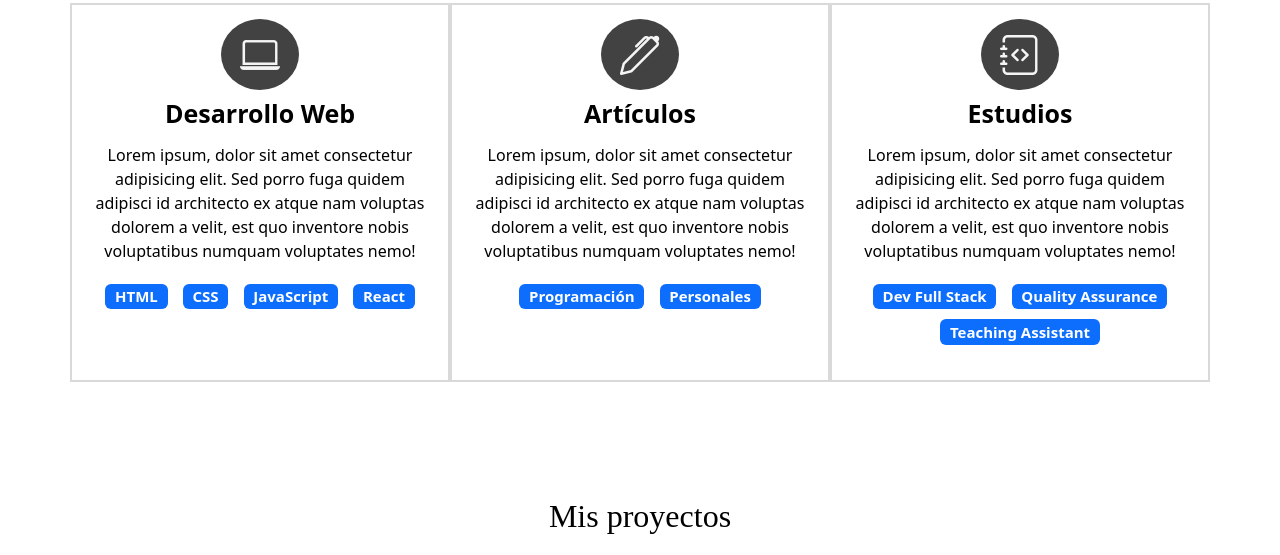
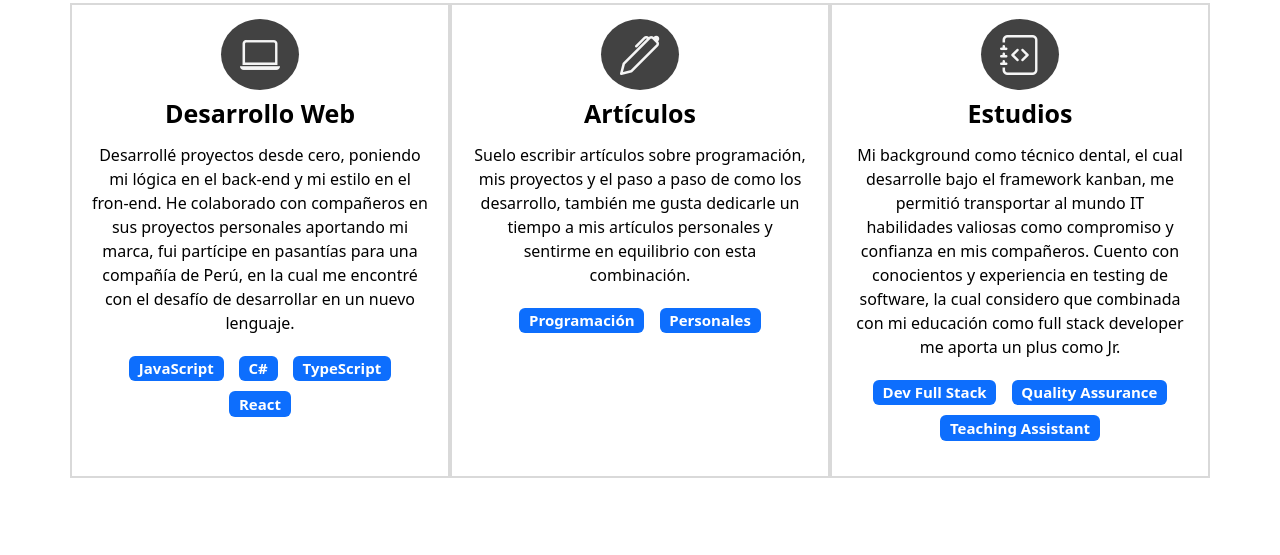
Before and after one commit to Facundotobio/Portafolio, a plain HTML site: page index.html in a window 1280 px wide. Shown: the part 1354-1909 px from the top of the page. Drawn offline with nearby package versions, Linux system fonts and the light colour scheme; a web font is replaced by a local one.

Commit message:
Changes in Articulos

```diff
--- a/index.html
+++ b/index.html
@@ -84,11 +84,13 @@
 <div class="columna col-12 col-md-4">
     <i class="bi bi-laptop"></i>
     <p class="experiencia-titulo">Desarrollo Web</p>
-    <p>Lorem ipsum, dolor sit amet consectetur adipisicing elit. Sed porro fuga quidem adipisci id architecto ex atque nam voluptas dolorem a velit, est quo inventore nobis voluptatibus numquam voluptates nemo!</p>
+    <p>Desarrollé proyectos desde cero, poniendo mi lógica en el back-end y mi estilo en el fron-end.
+        He colaborado con compañeros en sus proyectos personales aportando mi marca, fui partícipe en pasantías para una compañía de Perú, en la cual me encontré con el desafío de desarrollar en un nuevo lenguaje.
+    </p>
 <div class="badges-contenedor">
-    <span class="badge text-bg-primary">HTML</span>
-    <span class="badge text-bg-primary">CSS</span>
     <span class="badge text-bg-primary">JavaScript</span>
+    <span class="badge text-bg-primary">C#</span>
+    <span class="badge text-bg-primary">TypeScript</span>
     <span class="badge text-bg-primary">React</span>
 </div>
 </div>
@@ -96,7 +98,7 @@
 <div class="columna col-12 col-md-4">
     <i class="bi bi-pen"></i>
     <p class="experiencia-titulo">Artículos</p>
-    <p>Lorem ipsum, dolor sit amet consectetur adipisicing elit. Sed porro fuga quidem adipisci id architecto ex atque nam voluptas dolorem a velit, est quo inventore nobis voluptatibus numquam voluptates nemo!</p>
+    <p>Suelo escribir artículos sobre programación, mis proyectos y el paso a paso de como los desarrollo, también me gusta dedicarle un tiempo a mis artículos personales y sentirme en equilibrio con esta combinación. </p>
 <div class="badges-contenedor">
     <span class="badge text-bg-primary">Programación</span>
     <span class="badge text-bg-primary">Personales</span>
@@ -106,7 +108,7 @@
 <div class="columna col-12 col-md-4">
     <i class="bi bi-journal-code"></i>
     <p class="experiencia-titulo">Estudios</p>
-    <p>Lorem ipsum, dolor sit amet consectetur adipisicing elit. Sed porro fuga quidem adipisci id architecto ex atque nam voluptas dolorem a velit, est quo inventore nobis voluptatibus numquam voluptates nemo!</p>
+    <p>Mi background como técnico dental, el cual desarrolle bajo el framework kanban, me permitió transportar al mundo IT habilidades valiosas como compromiso y confianza en mis compañeros. Cuento con conocientos y experiencia en testing de software, la cual considero que combinada con mi educación como full stack developer me aporta un plus como Jr.</p>
 <div class="badges-contenedor">
     <span class="badge text-bg-primary">Dev Full Stack</span>
     <span class="badge text-bg-primary">Quality Assurance</span>
@@ -307,7 +309,7 @@ Contáctame para iniciar su página web y haré que su visión se vuelva realida
 <!-- FOOTER -->
 <footer class="seccion-oscura d-flex flex-column align-items-center justify-content-center">
 <img class="footer-logo" src="imagenes/ftLogo.png" alt="logo de portafolio">
-<p class="footer-texto text-center">Desafiandome, aprendo y creo todos los días. <br>Creemos un proyecto juntos!</p>
+<p class="footer-texto text-center">Desafiándome, aprendo y creo todos los días. <br>Creemos un proyecto juntos!</p>
 <div class="iconos-redes-sociales d-flex align-items-center justify-content-center flex-wrap">
     <a href="https://github.com/Facundotobio">
         <i class="bi bi-github"></i>
```
